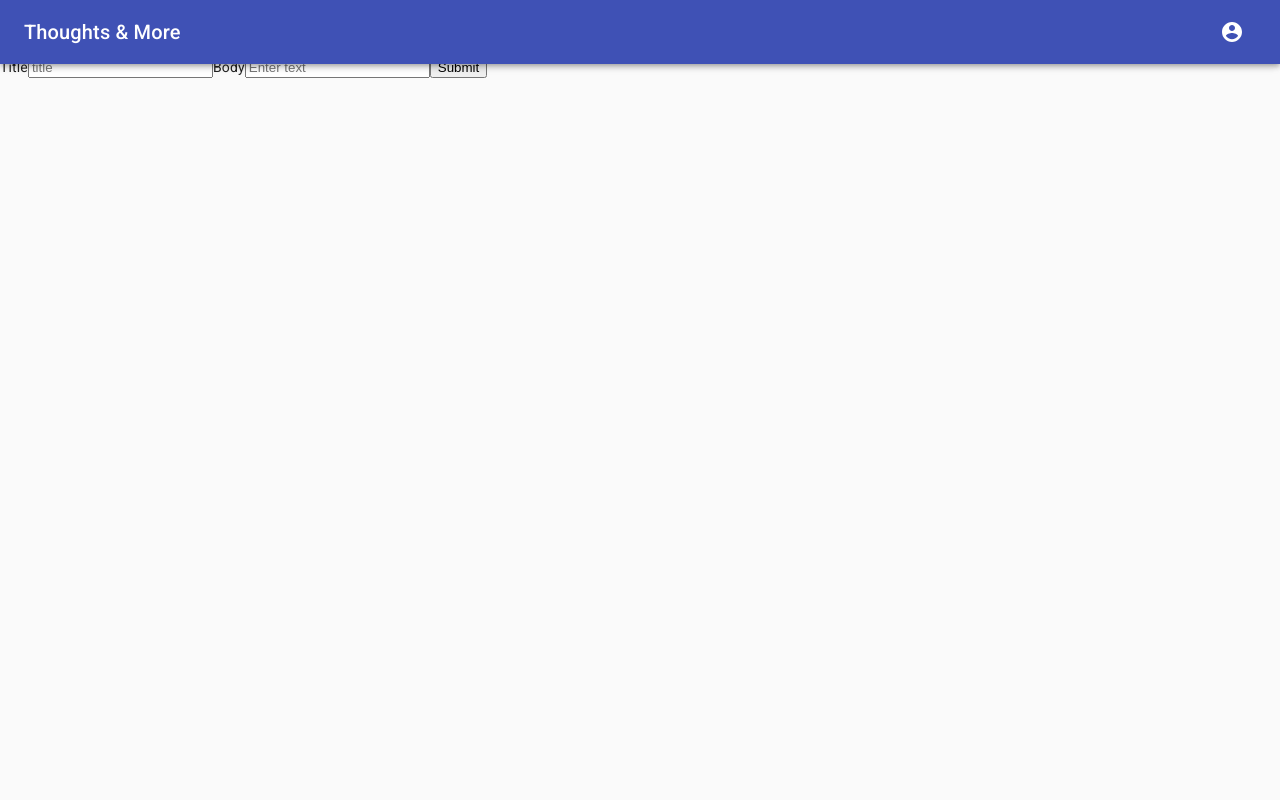
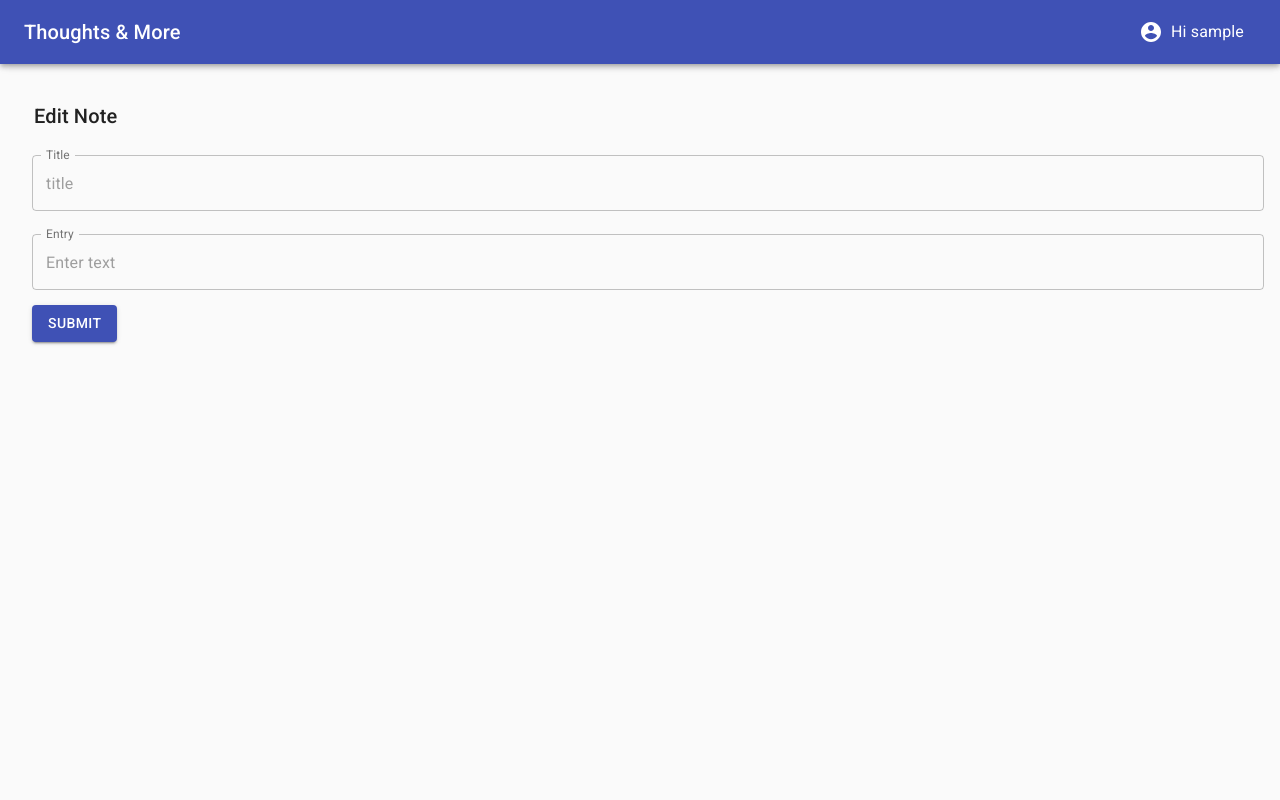
Before and after one commit to luckyrose89/Journal-App, a React (Create React App) app in the folder client/: page /edit/login in a window 1280 px wide. Shown: the top 800 px of the page. Built offline with nearby package versions, Linux system fonts and the light colour scheme; no server answers; sample sign-in values are in the browser's storage.

Commit message:
complete editNote feature

```diff
--- a/client/src/Landing/header.js
+++ b/client/src/Landing/header.js
@@ -81,6 +81,9 @@ function Header(props) {
                 color="inherit"
               >
                 <AccountCircle />
+                <Typography variant="body1" style={{ paddingLeft: 8 }}>
+                  Hi {props.user.username}
+                </Typography>
               </IconButton>
               <Menu
                 id="menu-appbar"
--- a/client/src/index.css
+++ b/client/src/index.css
@@ -3,15 +3,6 @@
 .content-wrapper {
   min-height: 100%;
   margin-top: 100px;
-}
-
-#footer {
-  position: fixed;
-  left: 0;
-  bottom: 0;
-  width: 100%;
-  height: 50px;
-  margin-top: 30px;
 }
 
 /* Sign up & Login Styles */
--- a/client/src/notes/editNotes.js
+++ b/client/src/notes/editNotes.js
@@ -1,5 +1,7 @@
 import React from "react";
 import { withAppContext } from "../AppContext";
+import { Container, TextField, Button, Typography } from "@material-ui/core";
+import { typography } from "@material-ui/system";
 
 class EditNote extends React.Component {
   constructor() {
@@ -56,28 +58,61 @@ class EditNote extends React.Component {
 
   render() {
     return (
-      <div>
+      <div className="content-wrapper">
+        <Container maxWidth="lg">
+          <Typography
+            className="titlePadding"
+            align="left"
+            style={{ marginBottom: 15 }}
+            variant="h6"
+          >
+            Edit Note
+          </Typography>
           <form onSubmit={this.handleSubmit}>
-          <h4>Edit Note</h4>
-          <label>Title</label>
-          <input
+            <TextField
+              id="outlined-full-width"
+              label="Title"
+              style={{ margin: 8, marginBottom: 15 }}
               name="title"
               value={this.state.title}
               onChange={this.handleChange}
               type="text"
               placeholder="title"
+              fullWidth
+              margin="normal"
+              variant="outlined"
+              InputLabelProps={{
+                shrink: true
+              }}
             />
-          <label>Body</label>
-          <input
+            <TextField
+              id="outlined-full-width"
+              label="Entry"
+              style={{ margin: 8, marginBottom: 15 }}
               name="body"
               value={this.state.body}
               onChange={this.handleChange}
-            type="text"
               placeholder="Enter text"
+              fullWidth
+              margin="normal"
+              variant="outlined"
+              InputLabelProps={{
+                shrink: true
+              }}
             />
-          <button>Submit</button>
+            <Button
+              type="submit"
+              variant="contained"
+              color="primary"
+              style={{ marginLeft: 8 }}
+            >
+              Submit
+            </Button>
           </form>
-        {<p>{this.state.errorMessage}</p>}
+          <Typography color="error" variant="body1">
+            {this.state.errorMessage}
+          </Typography>
+        </Container>
       </div>
     );
   }
--- a/client/src/notes/noteForm.js
+++ b/client/src/notes/noteForm.js
@@ -21,7 +21,8 @@ class NoteForm extends React.Component {
   clearInputs = () => {
     this.setState({
       title: "",
-      body: ""
+      body: "",
+      errorMessage: ""
     });
   };
 
@@ -91,6 +92,9 @@ class NoteForm extends React.Component {
             Submit
           </Button>
         </form>
+        <Typography color="error" variant="body1">
+          {this.state.errorMessage}
+        </Typography>
       </Container>
     );
   }
```
Lines whose indentation alone changed are shown as unchanged.
